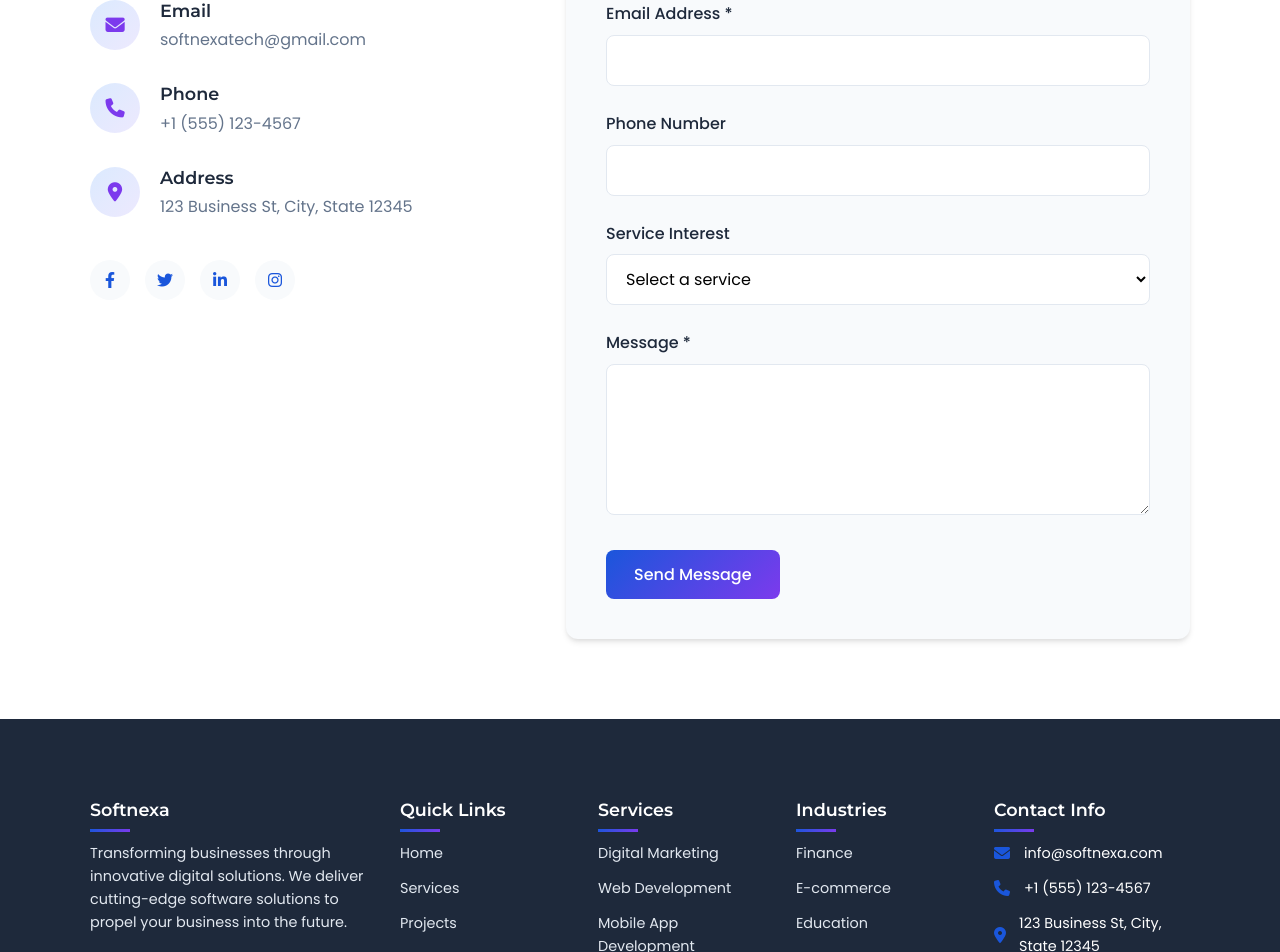
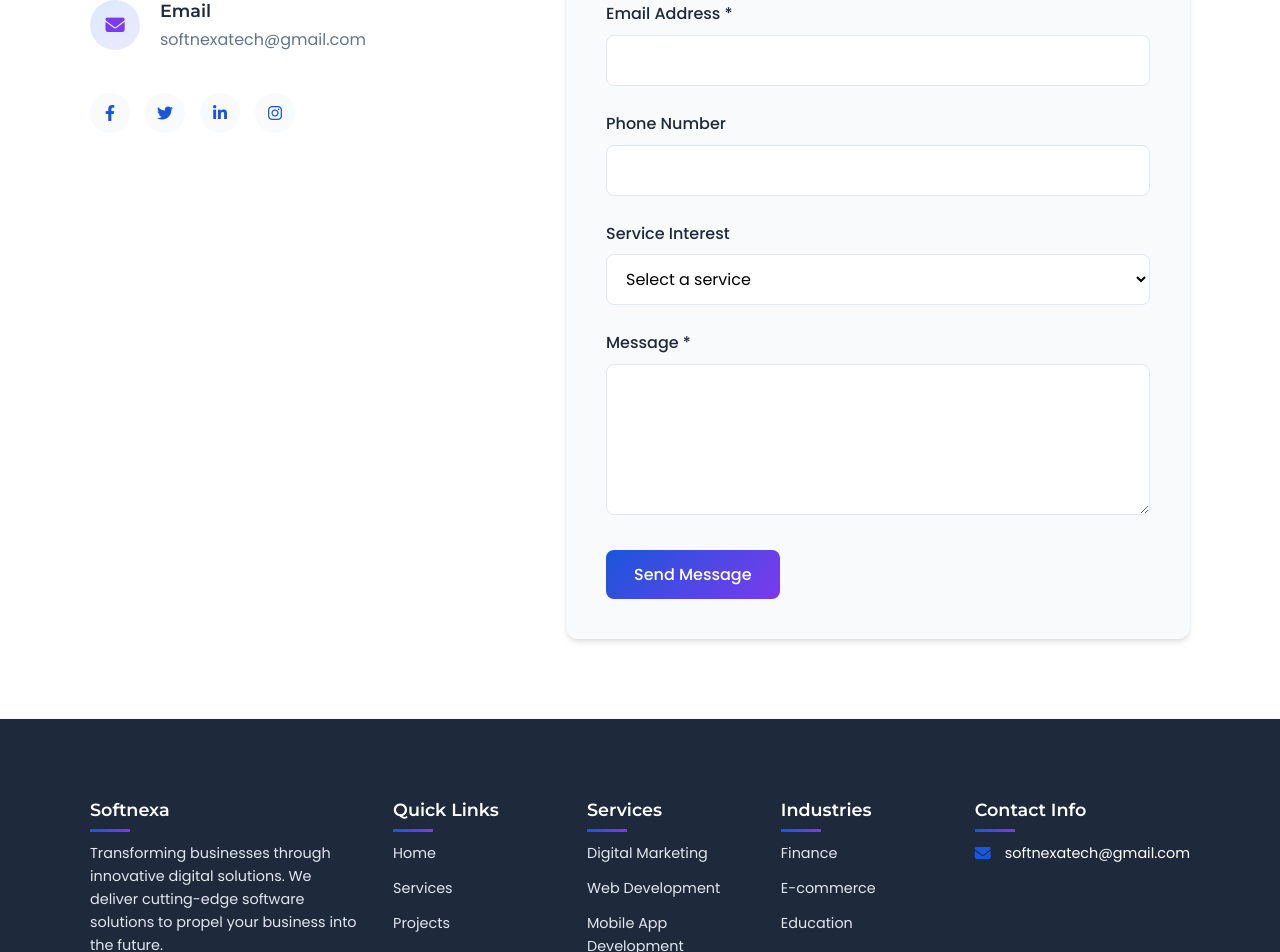
Before and after one commit to Maarij2004/softnexa, a React (Create React App) app: page /contact in a window 1280 px wide. Shown: the part 602-1554 px from the top of the page. Built offline with nearby package versions, Linux system fonts and the light colour scheme.

Commit message:
remving number and address

```diff
--- a/src/App.js
+++ b/src/App.js
@@ -1,16 +1,6 @@
 import React from 'react';
 import { BrowserRouter as Router, Routes, Route } from 'react-router-dom';
 
-// Suppress React Router v7 deprecation warnings (v6 is still fully supported)
-if (process.env.NODE_ENV === 'development') {
-  const originalWarn = console.warn;
-  console.warn = (...args) => {
-    if (args[0]?.includes?.('reactrouter.com/v6/upgrading/future')) {
-      return; // Suppress React Router v7 deprecation warnings
-    }
-    originalWarn.apply(console, args);
-  };
-}
 import Header from './components/Header';
 import Footer from './components/Footer';
 import ScrollToTop from './components/ScrollToTop';
@@ -34,6 +24,16 @@ import Retail from './pages/sectors/Retail';
 import Technology from './pages/sectors/Technology';
 import './App.css';
 
+// Suppress React Router v7 deprecation warnings (v6 is still fully supported)
+if (process.env.NODE_ENV === 'development') {
+  const originalWarn = console.warn;
+  console.warn = (...args) => {
+    if (args[0]?.includes?.('reactrouter.com/v6/upgrading/future')) {
+      return; // Suppress React Router v7 deprecation warnings
+    }
+    originalWarn.apply(console, args);
+  };
+}
 function App() {
   return (
     <Router>
--- a/src/components/Footer.js
+++ b/src/components/Footer.js
@@ -67,15 +67,7 @@ const Footer = () => {
             <ul className="footer-links">
               <li>
                 <i className="fas fa-envelope"></i>
-                <span>info@softnexa.com</span>
-              </li>
-              <li>
-                <i className="fas fa-phone"></i>
-                <span>+1 (555) 123-4567</span>
-              </li>
-              <li>
-                <i className="fas fa-map-marker-alt"></i>
-                <span>123 Business St, City, State 12345</span>
+                <span>softnexatech@gmail.com</span>
               </li>
             </ul>
           </div>
--- a/src/pages/Contact.js
+++ b/src/pages/Contact.js
@@ -162,25 +162,6 @@ const Contact = () => {
                 </div>
               </div>
 
-              <div className="info-item">
-                <div className="info-icon">
-                  <i className="fas fa-phone"></i>
-                </div>
-                <div className="info-text">
-                  <h3>Phone</h3>
-                  <p>+1 (555) 123-4567</p>
-                </div>
-              </div>
-
-              <div className="info-item">
-                <div className="info-icon">
-                  <i className="fas fa-map-marker-alt"></i>
-                </div>
-                <div className="info-text">
-                  <h3>Address</h3>
-                  <p>123 Business St, City, State 12345</p>
-                </div>
-              </div>
 
               <div className="social-links">
                 <a href="https://facebook.com" target="_blank" rel="noopener noreferrer" aria-label="Facebook">
```
